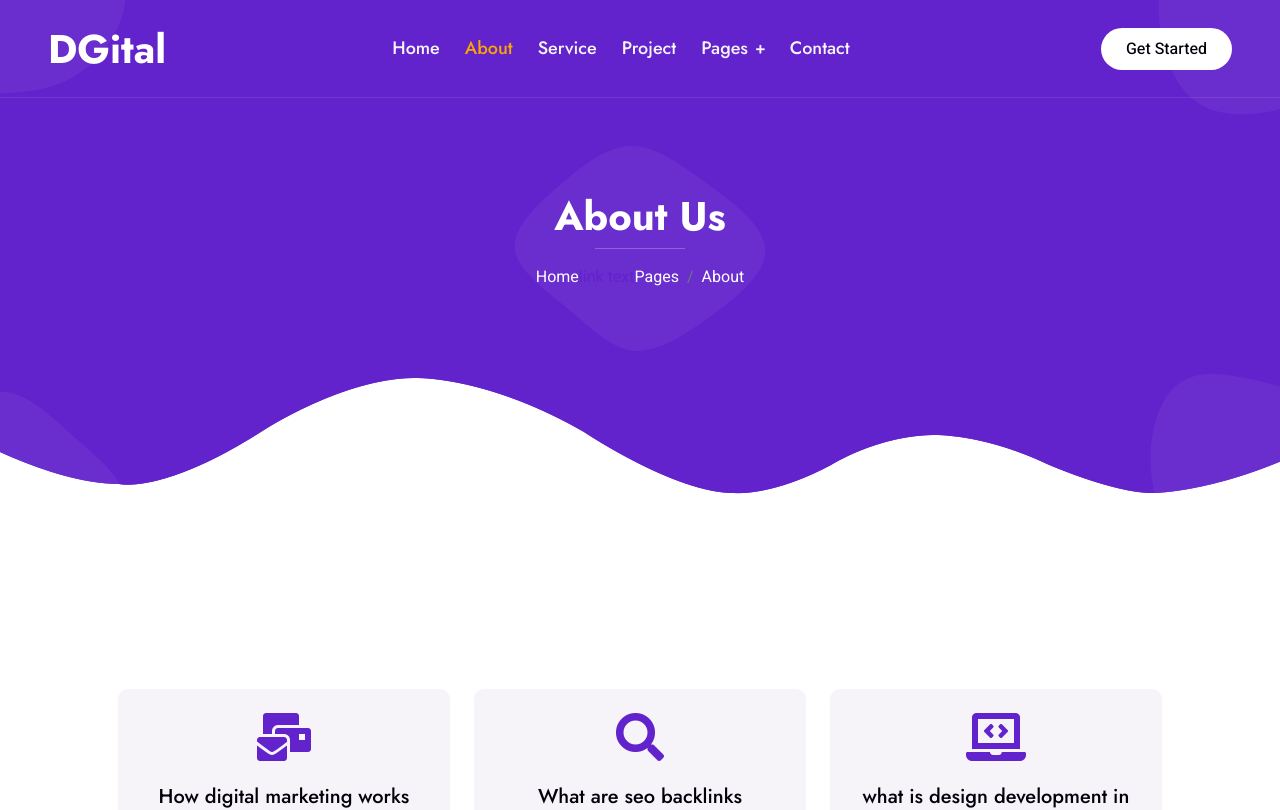
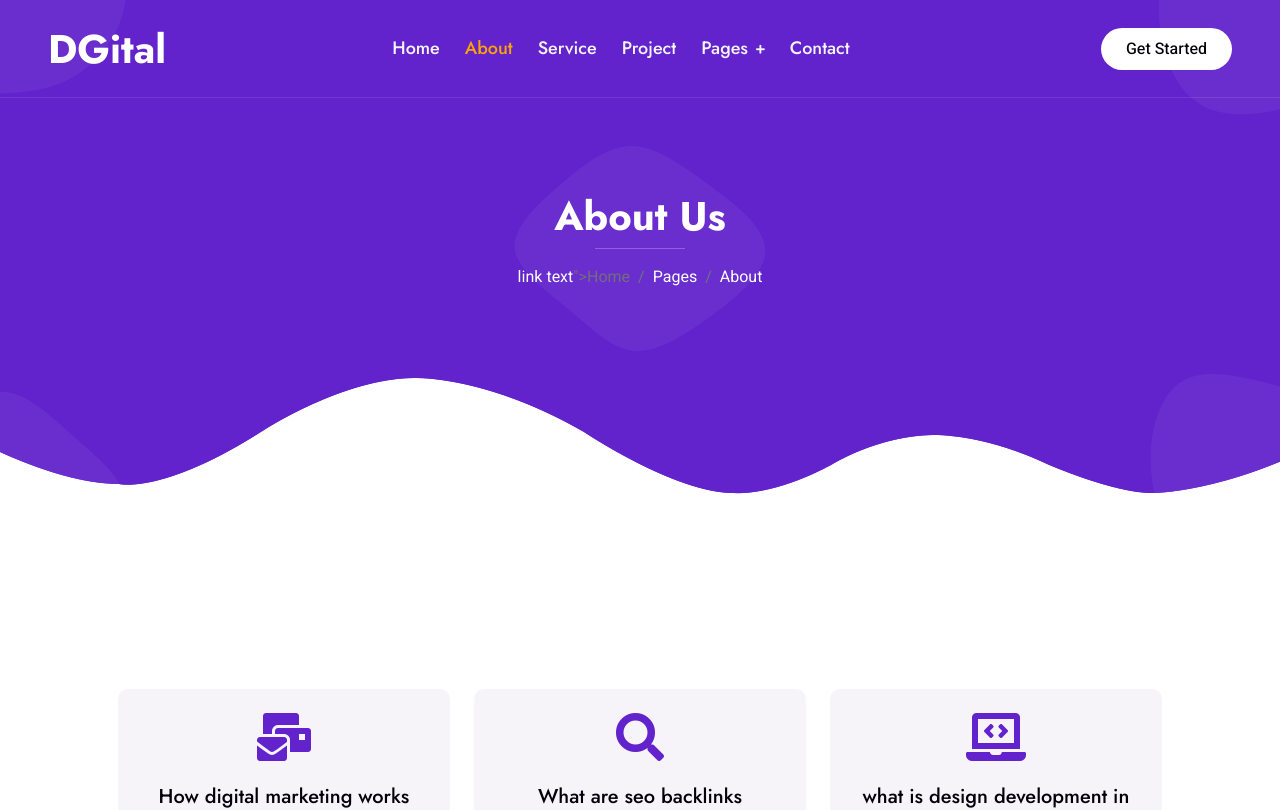
Before and after one commit to jjabez92-byte/Jabez-Joshua, a plain HTML site: page about.html in a window 1280 px wide. Shown: the top 810 px of the page. Drawn offline with nearby package versions, Linux system fonts and the light colour scheme; files whose address does not match are found by name.

Commit message:
Update about.html

```diff
--- a/about.html
+++ b/about.html
@@ -132,7 +132,7 @@
                             <hr class="bg-white mx-auto mt-0" style="width: 90px;">
                             <nav aria-label="breadcrumb">
                                 <ol class="breadcrumb justify-content-center">
-                                    <li class="breadcrumb-item"><a class="text-white" href="#">Home</a></li><a href="https://joshua-jabez.netlify.app/">link text</a>
+                                    <li class="breadcrumb-item"><a class="text-white" href="<a href="https://joshua-jabez.netlify.app/">link text</a>">Home</a></li>
                                     <li class="breadcrumb-item"><a class="text-white" href="#">Pages</a></li>
                                     <li class="breadcrumb-item text-white active" aria-current="page">About</li>
                                 </ol>
```
